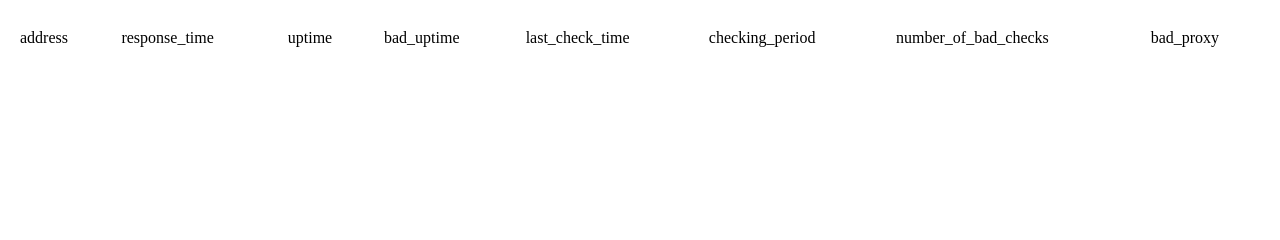
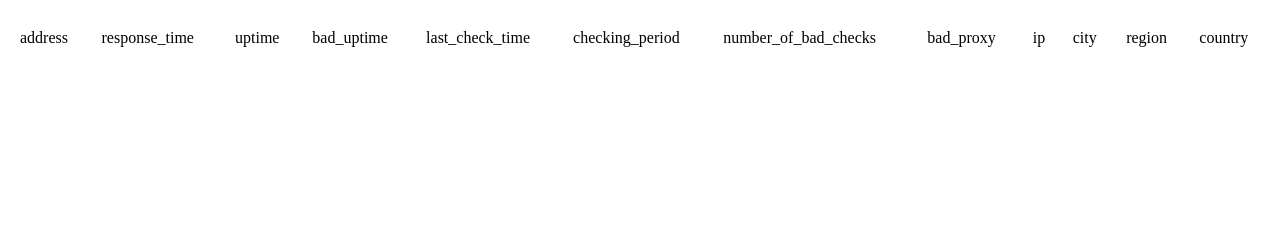
Before and after one commit to DevAlone/proxy_py, a Python web app: template server/templates/proxies.html in a window 1280 px wide. Shown: the part 101-341 px from the top of the page. Run offline with Jinja, Linux system fonts and the light colour scheme; the template is opened without the code that fills it, so the values that code supplies are empty.

Commit message:
new fields to template

```diff
--- a/server/proxy_provider_server.py
+++ b/server/proxy_provider_server.py
@@ -155,6 +155,10 @@ class ProxyProviderServer:
                 "checking_period": proxy.checking_period,
                 "number_of_bad_checks": proxy.number_of_bad_checks,
                 "bad_proxy": proxy.bad_proxy,
+                "white_ipv4": proxy.white_ipv4,
+                "city": proxy.city,
+                "region": proxy.region,
+                "country_code": proxy.country_code,
             } for proxy in proxies]
         }
 
--- a/server/templates/proxies.html
+++ b/server/templates/proxies.html
@@ -11,6 +11,10 @@
             <td>checking_period</td>
             <td>number_of_bad_checks</td>
             <td>bad_proxy</td>
+            <td>ip</td>
+            <td>city</td>
+            <td>region</td>
+            <td>country</td>
         </tr>
     </thead>
     <tbody>
@@ -25,6 +29,10 @@
             <td>{{ proxy.checking_period }}</td>
             <td>{{ proxy.number_of_bad_checks }}</td>
             <td>{{ proxy.bad_proxy }}</td>
+            <td>{{ proxy.white_ipv4 }}</td>
+            <td>{{ proxy.city }}</td>
+            <td>{{ proxy.region }}</td>
+            <td>{{ proxy.country_code }}</td>
         </tr>
         <script>
             proxy_{{ loop.index }}_last_check_time.textContent = new Date({{ proxy.last_check_time }} * 1000);
```
